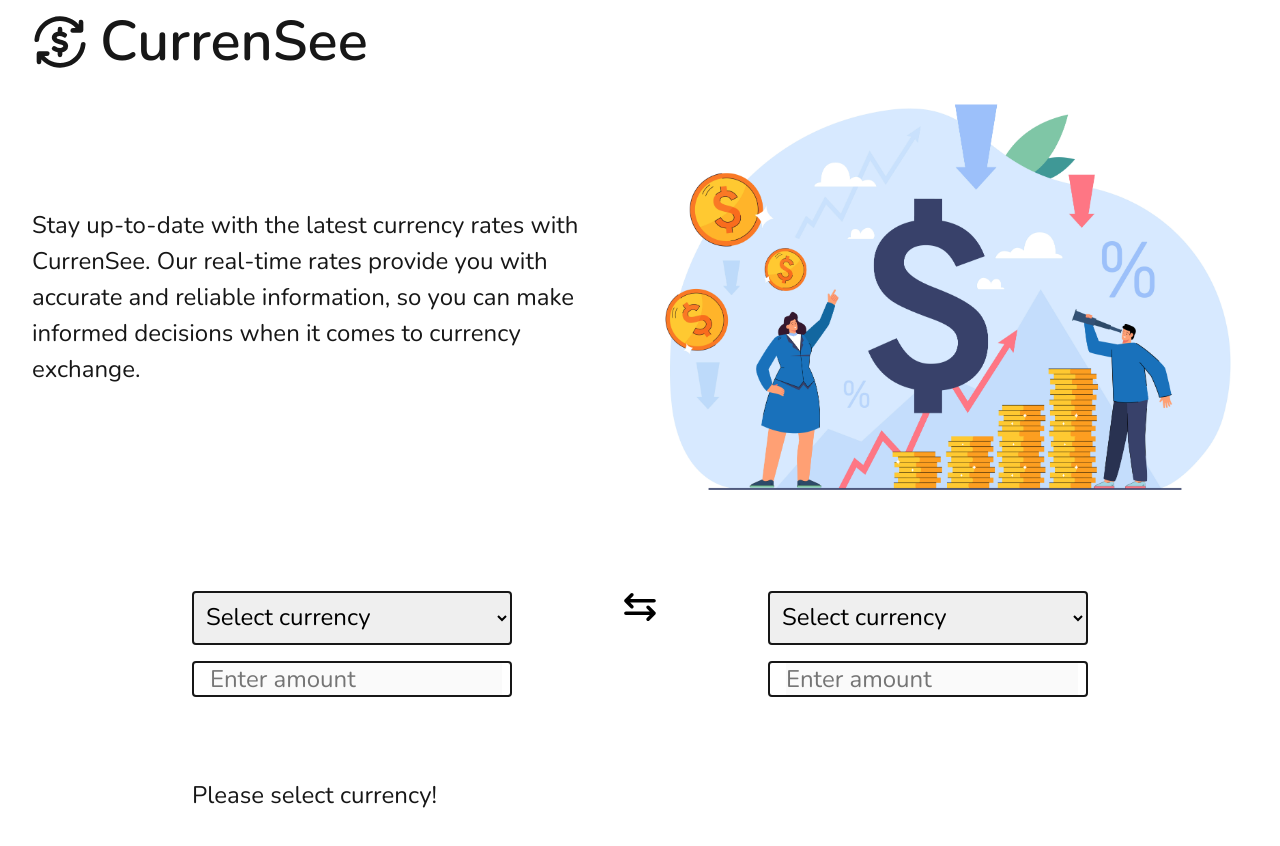
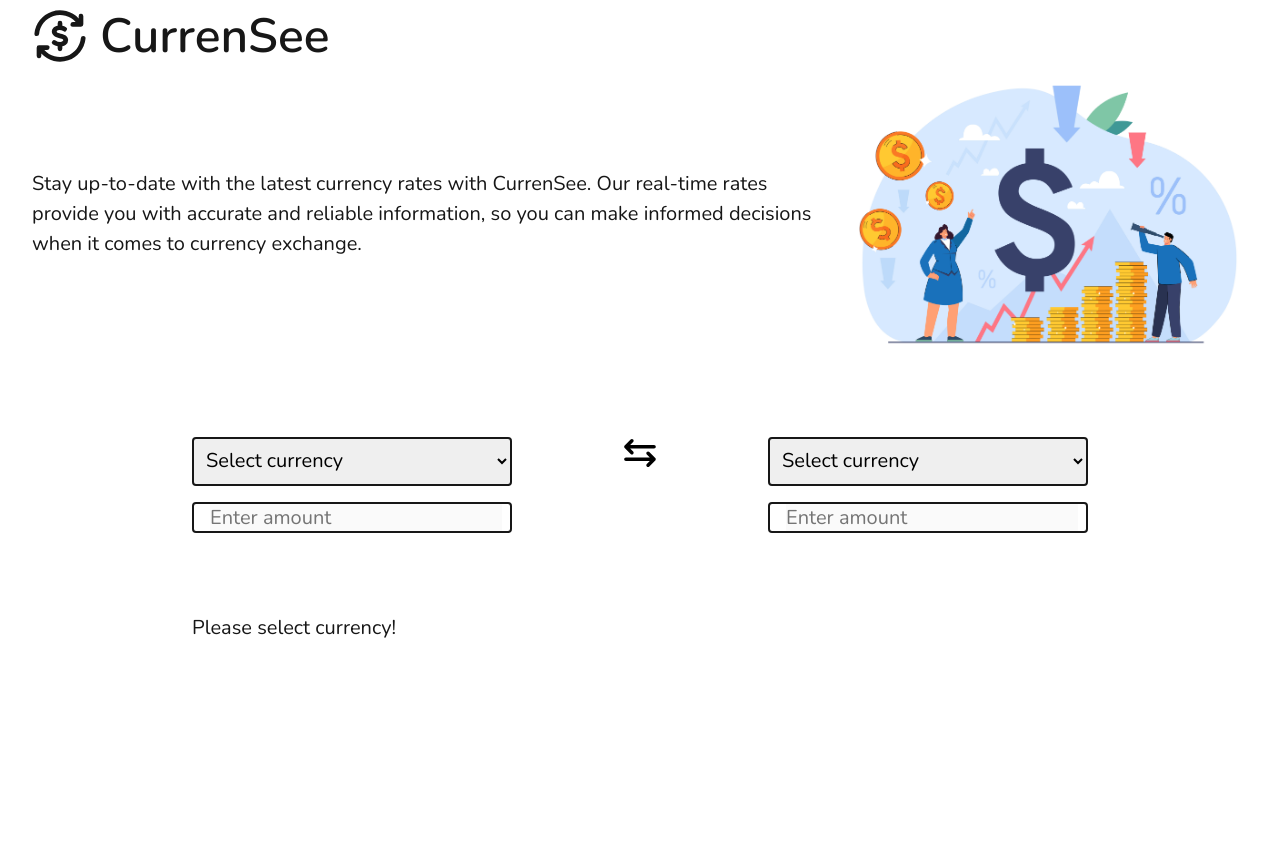
Before and after one commit to Surajit05021997/currency-converter, a Vue app: page / in a window 1280 px wide. Shown: the top 846 px of the page. After the commit the page ends 800 px from the top, so only its background shows below. Built offline with nearby package versions, Linux system fonts and the light colour scheme.

Commit message:
Updated rate chart

```diff
--- a/src/assets/base.css
+++ b/src/assets/base.css
@@ -40,7 +40,7 @@ body {
   background: var(--clr-background);
   transition: color 0.5s, background-color 0.5s;
   font-family: 'Nunito', sans-serif;
-  font-size: 1.5rem;
+  font-size: 1.25rem;
   font-weight: var(--fw-regular);
   line-height: 1.5;
   text-rendering: optimizeLegibility;
@@ -59,5 +59,5 @@ img, picture, svg, canvas, video {
 
 input, select, textarea {
   font-family: 'Nunito', sans-serif;
-  font-size: 1.5rem;
+  font-size: 1.25rem;
 }
--- a/src/assets/main.css
+++ b/src/assets/main.css
@@ -1,7 +1,7 @@
 @import './base.css';
 
 #app {
-  max-width: 1280px;
+  max-width: 1400px;
   margin: 0 auto;
   padding-inline: 2rem;
 }
--- a/src/components/AppHeader.vue
+++ b/src/components/AppHeader.vue
@@ -26,7 +26,7 @@ export default {
 }
 .brand-text {
   color: var(--clr-text);
-  font-size: 3.5rem;
+  font-size: 3rem;
   font-weight: var(--fw-bold);
 }
 .brand-logo {
@@ -34,11 +34,11 @@ export default {
 }
 .hero-header {
   display: grid;
-  grid-template-columns: repeat(2, 1fr);
+  grid-template-columns: 2fr 1fr;
   align-items: center;
   gap: 1rem;
 }
 .hero-header-text {
-  font-size: 1.5rem;
+  font-size: 1.25rem;
 }
 </style>
--- a/src/components/CurrencyChart.vue
+++ b/src/components/CurrencyChart.vue
@@ -33,7 +33,13 @@ export default {
   },
   methods: {
     async createChart() {
+      let rateArray = [];
+      let dateArray = [];
       const currencyRateObj = await getCurrencyRate(this.fromCurrency, this.toCurrency);
+      currencyRateObj.rateList.forEach((rateObj) => {
+        rateArray.push(rateObj.rate);
+        dateArray.push(rateObj.date);
+      });
       this.currencyChartObj ? this.currencyChartObj.destroy() : '';
       if (this.fromCurrency === 'USD' && this.toCurrency === 'INR') {
         this.currencyChartObj = new Chart(
@@ -41,11 +47,11 @@ export default {
           {
             type: 'line',
             data: {
-              labels: ['a','b','c','d', 'e'],
+              labels: dateArray,
               datasets: [
                 {
-                  label: 'Sample',
-                  data: currencyRateObj.rateList,
+                  label: 'Rate',
+                  data: rateArray,
                 },
               ],
             },
```
